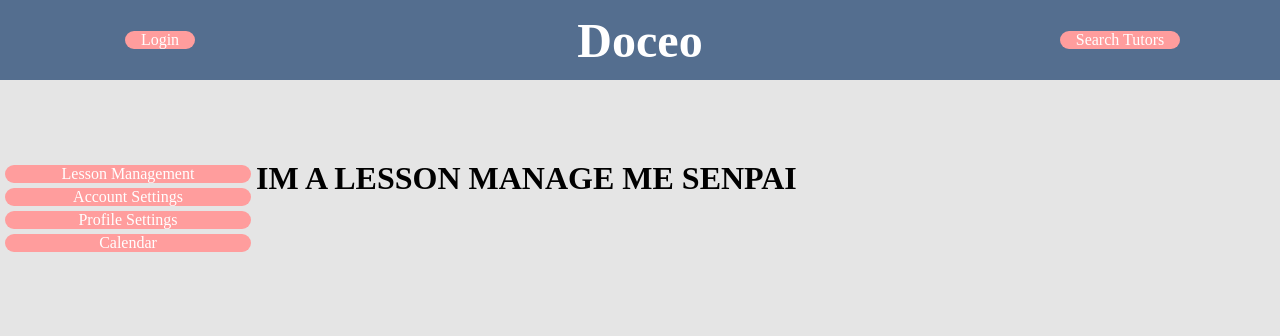
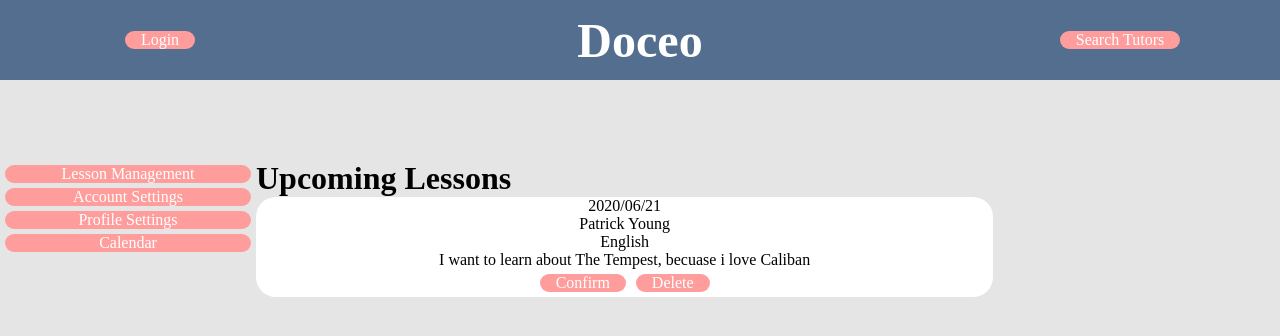
Before and after one commit to SchoolOfCode/final-project-stretch-goals, a Next.js app in the folder client/: page /components/TutorDash in a window 1280 px wide. Shown: the top 336 px of the page. Built offline with nearby package versions, Linux system fonts and the light colour scheme; a web font is replaced by a local one.

Commit message:
tutor booking managemnt system started. Card made with dummy data

```diff
--- a/client/pages/components/BookLesson/BookLesson.module.css
+++ b/client/pages/components/BookLesson/BookLesson.module.css
@@ -1,5 +1,5 @@
 .bookingCard {
-  position: absolute;
+  position: fixed;
   top: 25vh;
   height: 65vh;
   width: 55vw;
@@ -21,6 +21,11 @@
 .header {
   grid-area: header;
   text-align: center;
+  justify-content: center;
+  background-color: var(--theme-color-1);
+  color: var(--font-color-1);
+  border-top-left-radius: 20px;
+  border-top-right-radius: 20px;
 }
 
 .picker {
@@ -41,7 +46,7 @@
   height: 150px;
   width: 300px;
   background-color: var(--theme-color-4);
-  border-radius: 10px;
+  border-radius: 5px;
 }
 
 .button {
--- a/client/pages/components/MaterialUIPickers/index.js
+++ b/client/pages/components/MaterialUIPickers/index.js
@@ -12,14 +12,15 @@ export default function MaterialUIPickers({
   selectedDate,
   setSelectedDate,
   setConfirmationDisplayed,
-  confirmationDisplayed
+  confirmationDisplayed,
+  formatDate
 }) {
   // The first commit of Material-UI
 
   const handleDateChange = date => {
     setSelectedDate(date);
     setConfirmationDisplayed(true);
-    console.log(selectedDate);
+    console.log(JSON.stringify(selectedDate));
   };
 
   return (
@@ -29,8 +30,8 @@ export default function MaterialUIPickers({
           <KeyboardDatePicker
             margin="normal"
             id="date-picker-dialog"
-            label="Date picker dialog"
-            format="MM/dd/yyyy"
+            label="Date"
+            format="yyyy/MM/dd hh:mm a"
             value={selectedDate}
             onChange={handleDateChange}
             KeyboardButtonProps={{
@@ -41,7 +42,7 @@ export default function MaterialUIPickers({
           <KeyboardTimePicker
             margin="normal"
             id="time-picker"
-            label="Time picker"
+            label="Time"
             value={selectedDate}
             onChange={handleDateChange}
             KeyboardButtonProps={{
--- /dev/null
+++ b/client/pages/components/TutorDash/LessonManager/LessonManager.module.css
@@ -0,0 +1,48 @@
+.mainContainer {
+  display: grid;
+  align-items: center;
+  height: 70%;
+  width: 90%;
+}
+
+.bookingCard {
+  background-color: var(--theme-color-4);
+  border-radius: 20px;
+  height: 20%;
+  width: 80%;
+  display: grid;
+  grid-template-areas:
+    "date"
+    "name"
+    "subject"
+    "notes"
+    "buttons";
+  align-items: center;
+  justify-items: center;
+}
+
+.date {
+  display: flex;
+  grid-area: date;
+}
+
+.name {
+  grid-area: name;
+  display: flex;
+}
+
+.subject {
+  display: flex;
+  grid-area: subject;
+}
+
+.notes {
+  display: flex;
+  grid-area: notes;
+}
+
+.buttons {
+  display: flex;
+  align-items: center;
+  grid-area: buttons;
+}
--- a/client/pages/components/TutorDash/LessonManager/index.js
+++ b/client/pages/components/TutorDash/LessonManager/index.js
@@ -1,3 +1,39 @@
+import css from "./LessonManager.module.css";
+import Button from "../../Button/Button";
+
 export default function LessonManager() {
-  return <h1>IM A LESSON MANAGE ME SENPAI</h1>;
+  const bookings = [
+    {
+      date: "2020/06/21",
+      studentName: "Patrick Young",
+      subject: "English",
+      notes: "I want to learn about The Tempest, becuase i love Caliban"
+    }
+  ];
+
+  return (
+    <>
+      <h1>Upcoming Lessons</h1>
+      <div className={css.mainContainer}>
+        <ul style={{ listStyleType: "none" }}>
+          {bookings.map(item => {
+            return (
+              <li>
+                <div className={css.bookingCard}>
+                  <div className={css.date}>{item.date}</div>
+                  <div className={css.name}>{item.studentName}</div>
+                  <div className={css.subject}>{item.subject}</div>
+                  <div className={css.notes}>{item.notes}</div>
+                  <div className={css.buttons}>
+                    <Button text="Confirm" />
+                    <Button text="Delete" />
+                  </div>
+                </div>
+              </li>
+            );
+          })}
+        </ul>
+      </div>
+    </>
+  );
 }
--- /dev/null
+++ b/client/pages/tutorDashPage.js
@@ -0,0 +1,5 @@
+import TutorDash from "../pages/components/TutorDash";
+
+export default function TutorDashPage() {
+  return <TutorDash />;
+}
```
Also changed, not shown: client/pages/components/BookLesson/index.js (+6 -8 lines).
